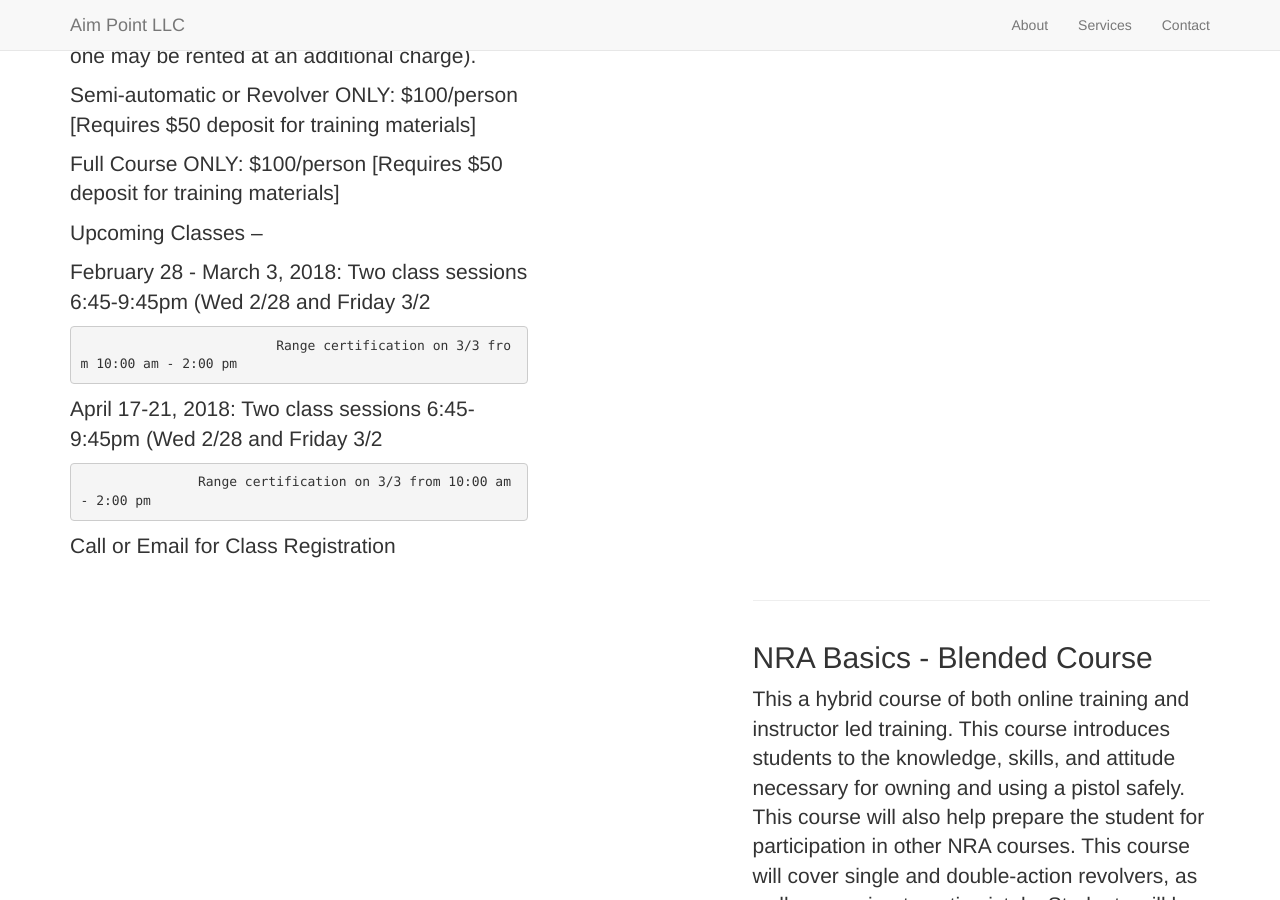
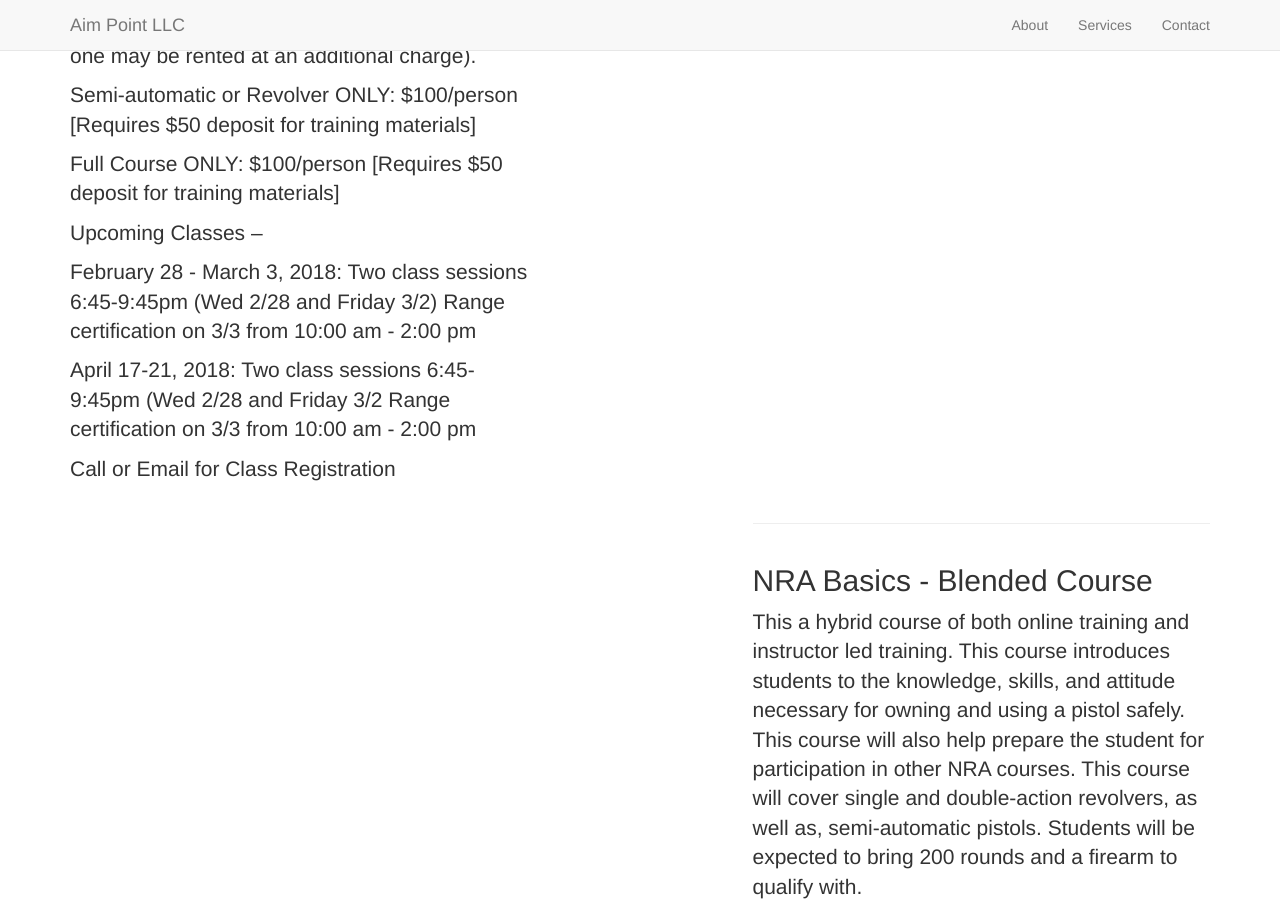
Before and after one commit to aimpoint/aimpoint.github.io, a Jekyll site: the page built from _posts/2016-1-4-basics1.markdown, in a window 1280 px wide and 900 px high, scrolled down 1493 px. Built offline with Jekyll 4.4.1, drawn with Linux system fonts in a browser that asks for light colours; nearby versions of some CDN libraries; library files that are not in the unit come from our copies.

```diff
--- a/_posts/2016-1-4-basics1.markdown
+++ b/_posts/2016-1-4-basics1.markdown
@@ -16,13 +16,10 @@ Full Course ONLY:  $100/person  [Requires $50 deposit for training materials]
 
 Upcoming Classes --
 
-February 28 - March 3, 2018: Two class sessions 6:45-9:45pm (Wed 2/28 and Friday 3/2
+February 28 - March 3, 2018: Two class sessions 6:45-9:45pm (Wed 2/28 and Friday 3/2)
+                                                                                                                                                                        Range certification on 3/3 from 10:00 am - 2:00 pm
 
-                             Range certification on 3/3 from 10:00 am - 2:00 pm
-
-April 17-21, 2018: Two class sessions 6:45-9:45pm (Wed 2/28 and Friday 3/2
-
-                   Range certification on 3/3 from 10:00 am - 2:00 pm
+April 17-21, 2018: Two class sessions 6:45-9:45pm (Wed 2/28 and Friday 3/2                                                                                                                                                                                                                              Range certification on 3/3 from 10:00 am - 2:00 pm
 
 
 Call or Email for Class Registration
```
